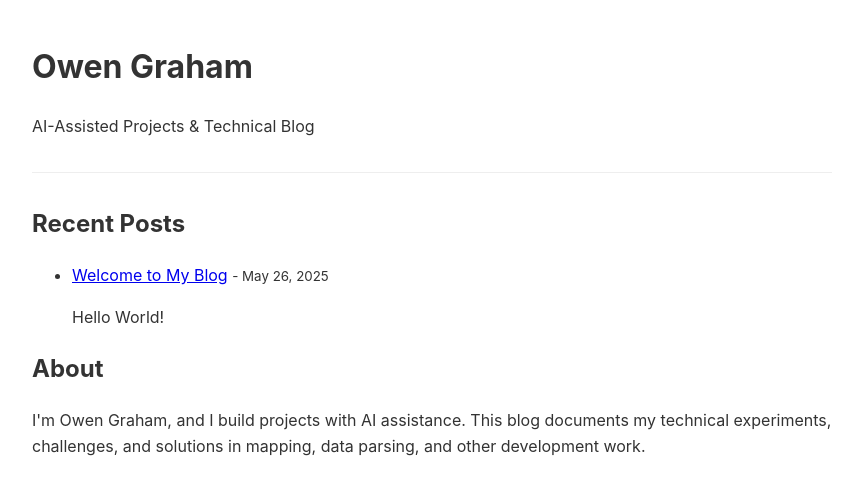
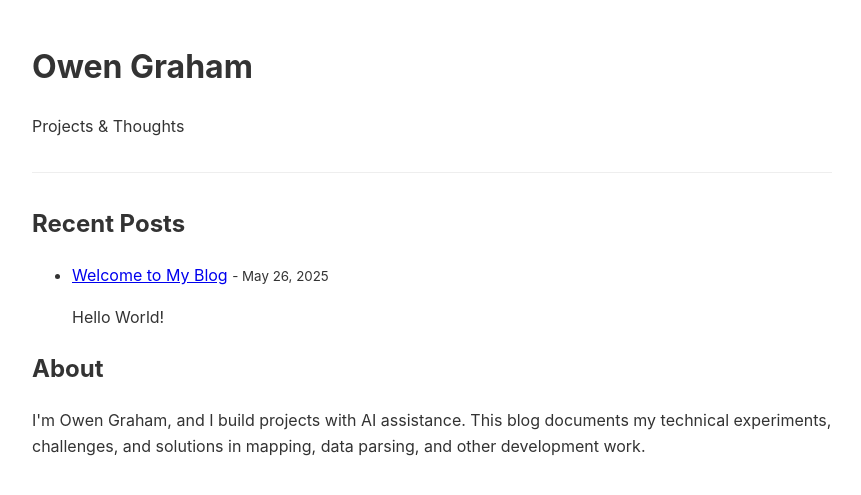
Before and after one commit to Owen-Graham/Owen-Graham.github.io, a Jekyll site: the page built from index.html, in a window 1280 px wide. Shown: the top 495 px of the page, without its empty margins (208-1069 px from the left). Built offline with Jekyll 4.4.1, drawn with Linux system fonts in a browser that asks for light colours.

Commit message:
Update _config.yml

```diff
--- a/_config.yml
+++ b/_config.yml
@@ -1,5 +1,5 @@
 title: Owen Graham
-description: AI-Assisted Projects & Technical Blog
+description: Projects & Thoughts
 url: "https://owen-graham.github.io"
 baseurl: ""
 
```
